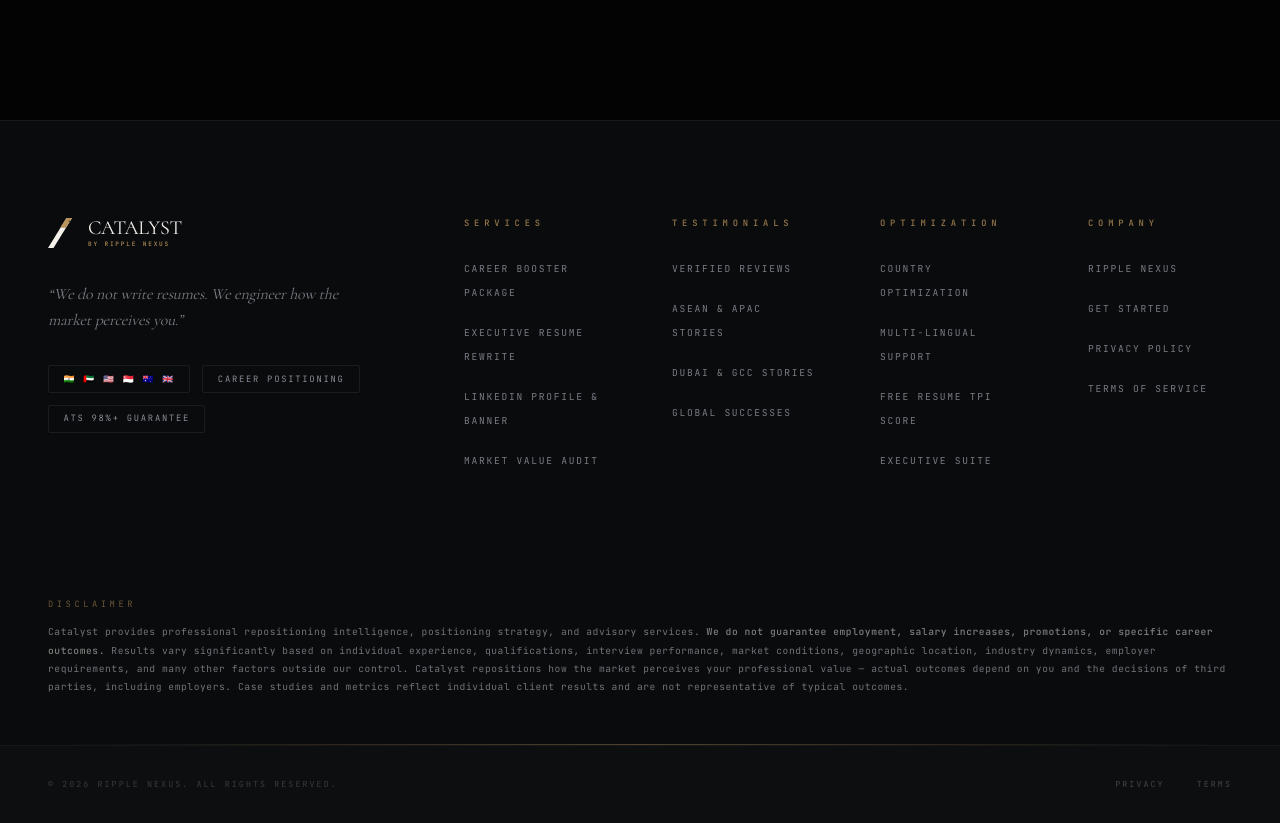
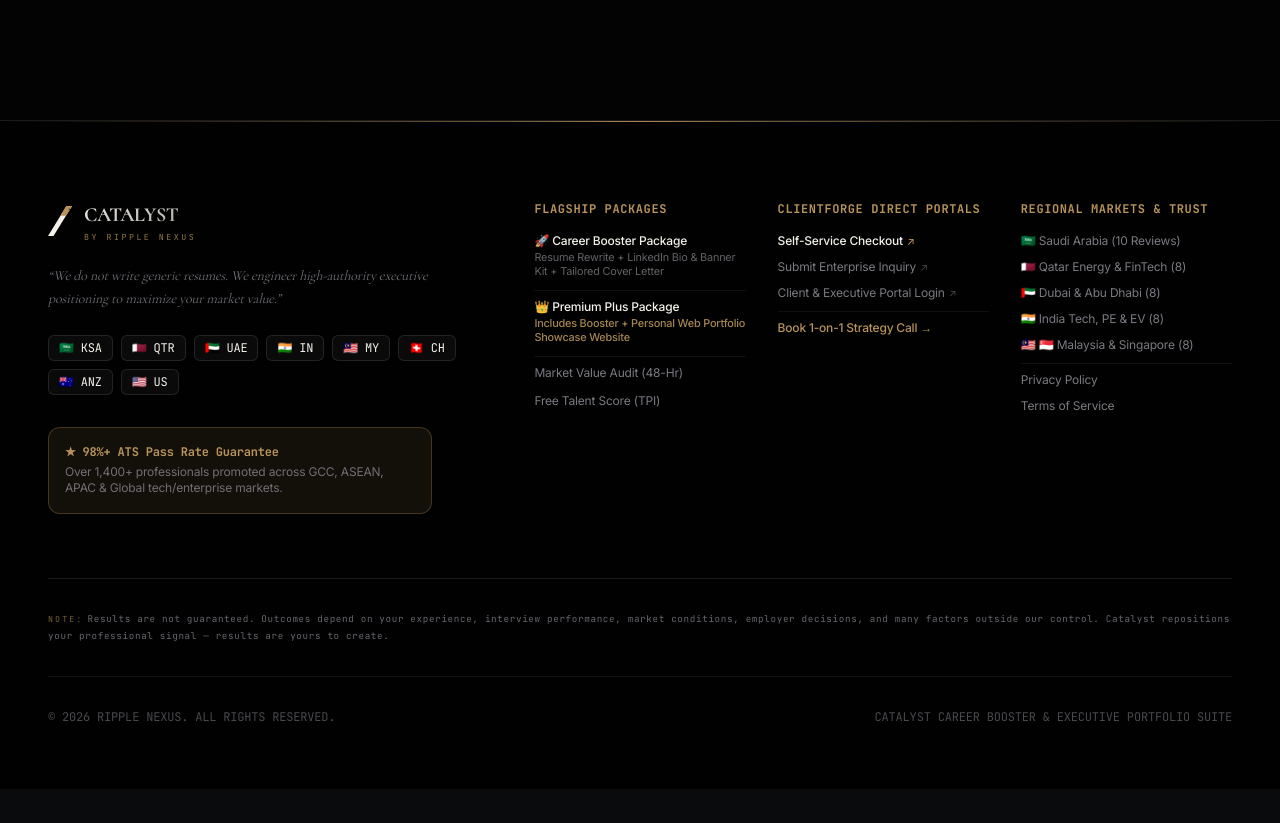
Before and after one commit to ashucfx/catalyst-ripplenexus, a Next.js app: page / in a window 1280 px wide. Shown: the part 6280-7103 px from the top of the page. After the commit the page ends 7069 px from the top, so only its background shows below. Built offline with nearby package versions, Linux system fonts and the light colour scheme; no server answers.

Commit message:
feat: redesign footer UI with prominent Career Booster and Premium Plus portfolio package callouts

```diff
--- a/src/app/blueprint/page.tsx
+++ b/src/app/blueprint/page.tsx
@@ -1,7 +1,6 @@
 import type { Metadata } from 'next'
 import { Header } from '@/components/layout/Header'
 import { Footer } from '@/components/layout/Footer'
-import { Button } from '@/components/ui/Button'
 import { BlueprintPricingMatrix } from '@/components/ui/BlueprintPricingMatrix'
 import { Disclaimer } from '@/components/ui/Disclaimer'
 import Link from 'next/link'
--- a/src/components/layout/Footer.tsx
+++ b/src/components/layout/Footer.tsx
@@ -2,119 +2,212 @@
 import { InflectionMark } from '@/components/ui/InflectionMark'
 import { Disclaimer } from '@/components/ui/Disclaimer'
 
-const links = {
-  Services: [
-    { label: 'Career Booster Package', href: '/blueprint' },
-    { label: 'Executive Resume Rewrite', href: '/blueprint' },
-    { label: 'LinkedIn Profile & Banner', href: '/blueprint' },
-    { label: 'Market Value Audit', href: '/audit' },
-  ],
-  Testimonials: [
-    { label: 'Verified Reviews', href: '/testimonials' },
-    { label: 'ASEAN & APAC Stories', href: '/testimonials?region=ASEAN' },
-    { label: 'Dubai & GCC Stories', href: '/testimonials?region=GCC' },
-    { label: 'Global Successes', href: '/testimonials?region=Global' },
-  ],
-  Optimization: [
-    { label: 'Country Optimization', href: '/blueprint' },
-    { label: 'Multi-Lingual Support', href: '/blueprint' },
-    { label: 'Free Resume TPI Score', href: '/tpi' },
-    { label: 'Executive Suite', href: '/executive' },
-  ],
-  Company: [
-    { label: 'Ripple Nexus', href: 'https://www.theripplenexus.com' },
-    { label: 'Get Started', href: '/blueprint' },
-    { label: 'Privacy Policy', href: '/privacy' },
-    { label: 'Terms of Service', href: '/terms' },
-  ],
-}
-
 export function Footer() {
   return (
-    <footer style={{ background: 'var(--obsidian)', borderTop: '1px solid rgba(255,255,255,0.06)' }}>
+    <footer className="relative bg-black/90 text-bone border-t border-white/10 overflow-hidden">
+      {/* Top subtle gold hairline gradient */}
+      <div
+        className="absolute top-0 inset-x-0 h-px pointer-events-none"
+        style={{
+          background: 'linear-gradient(90deg, transparent 0%, rgba(184,147,91,0.6) 40%, rgba(184,147,91,0.9) 50%, rgba(184,147,91,0.6) 60%, transparent 100%)',
+        }}
+      />
 
-      {/* Main footer grid */}
-      <div className="max-w-dossier mx-auto px-6 lg:px-12 py-24">
-        <div className="grid grid-cols-1 md:grid-cols-6 gap-16">
+      {/* Main Footer Container */}
+      <div className="max-w-dossier mx-auto px-6 lg:px-12 pt-20 pb-16">
+        <div className="grid grid-cols-1 md:grid-cols-2 lg:grid-cols-5 gap-12 lg:gap-8 mb-16">
 
-          {/* Brand column */}
-          <div className="md:col-span-2 flex flex-col gap-8">
-            <Link href="/" className="flex items-center gap-4 group" aria-label="Catalyst Home">
+          {/* Column 1: Brand & Slogan */}
+          <div className="lg:col-span-2 flex flex-col gap-6 pr-0 lg:pr-6">
+            <Link href="/" className="flex items-center gap-3 group" aria-label="Catalyst Home">
               <InflectionMark size="sm" />
-              <div>
-                <p className="display-card text-xl">CATALYST</p>
-                <p className="label-inst opacity-50" style={{ fontSize: '0.38rem', letterSpacing: '0.3em' }}>
+              <div className="flex flex-col leading-none">
+                <span className="font-serif text-bone text-xl font-bold tracking-tight text-gradient">
+                  CATALYST
+                </span>
+                <span className="font-mono text-[0.52rem] tracking-[0.3em] uppercase text-signal-gold/80 mt-1">
                   BY RIPPLE NEXUS
-                </p>
+                </span>
               </div>
             </Link>
 
-            <p className="font-serif text-muted text-base leading-relaxed italic max-w-xs">
-              &ldquo;We do not write resumes. We engineer how the market perceives you.&rdquo;
+            <p className="font-serif text-muted/90 text-sm leading-relaxed italic max-w-sm">
+              &ldquo;We do not write generic resumes. We engineer high-authority executive positioning to maximize your market value.&rdquo;
             </p>
 
-            {/* Trust badges */}
-            <div className="flex flex-wrap gap-3">
-              {['🇮🇳 🇦🇪 🇺🇸 🇸🇬 🇦🇺 🇬🇧', 'Career Positioning', 'ATS 98%+ Guarantee'].map((badge) => (
-                <span key={badge} className="trust-badge" style={{ fontSize: '0.55rem' }}>
-                  {badge}
+            {/* National Coverage Badges */}
+            <div className="flex flex-wrap items-center gap-2">
+              {[
+                '🇸🇦 KSA',
+                '🇶🇦 QTR',
+                '🇦🇪 UAE',
+                '🇮🇳 IN',
+                '🇲🇾 MY',
+                '🇨🇭 CH',
+                '🇦🇺 ANZ',
+                '🇺🇸 US',
+              ].map((flag) => (
+                <span
+                  key={flag}
+                  className="font-mono text-xs text-bone bg-white/[0.04] border border-white/10 px-2.5 py-1 rounded-md"
+                >
+                  {flag}
                 </span>
               ))}
             </div>
+
+            {/* High Trust Callout */}
+            <div className="p-4 rounded-xl bg-signal-gold/10 border border-signal-gold/30 mt-2 max-w-sm">
+              <p className="font-mono text-xs text-signal-gold font-bold mb-1">
+                ★ 98%+ ATS Pass Rate Guarantee
+              </p>
+              <p className="font-sans text-xs text-muted/90 leading-snug">
+                Over 1,400+ professionals promoted across GCC, ASEAN, APAC &amp; Global tech/enterprise markets.
+              </p>
+            </div>
           </div>
 
-          {/* Link columns */}
-          {Object.entries(links).map(([group, items]) => (
-            <div key={group} className="flex flex-col gap-6">
-              <p className="label-inst" style={{ opacity: 0.75, fontSize: '0.55rem' }}>{group}</p>
-              <ul className="flex flex-col gap-4">
-                {items.map((item) => (
-                  <li key={item.href}>
-                    <Link
-                      href={item.href}
-                      className="font-mono text-muted text-[0.6rem] tracking-[0.18em] uppercase
-                                 hover:text-signal-gold transition-colors duration-250"
-                    >
-                      {item.label}
-                    </Link>
-                  </li>
-                ))}
-              </ul>
-            </div>
-          ))}
+          {/* Column 2: Flagship Packages */}
+          <div className="flex flex-col gap-4">
+            <p className="font-mono text-xs text-signal-gold uppercase tracking-wider font-bold">
+              Flagship Packages
+            </p>
+            <ul className="flex flex-col gap-3 text-xs">
+              <li>
+                <Link href="/blueprint" className="font-medium text-bone hover:text-signal-gold transition-colors block">
+                  🚀 Career Booster Package
+                </Link>
+                <p className="text-[0.68rem] text-muted/80 leading-tight mt-0.5">
+                  Resume Rewrite + LinkedIn Bio &amp; Banner Kit + Tailored Cover Letter
+                </p>
+              </li>
+              <li className="pt-2 border-t border-white/[0.06]">
+                <Link href="/blueprint" className="font-medium text-bone hover:text-signal-gold transition-colors block">
+                  👑 Premium Plus Package
+                </Link>
+                <p className="text-[0.68rem] text-signal-gold/90 font-medium leading-tight mt-0.5">
+                  Includes Booster + Personal Web Portfolio Showcase Website
+                </p>
+              </li>
+              <li className="pt-2 border-t border-white/[0.06]">
+                <Link href="/audit" className="text-muted hover:text-bone transition-colors">
+                  Market Value Audit (48-Hr)
+                </Link>
+              </li>
+              <li>
+                <Link href="/tpi" className="text-muted hover:text-bone transition-colors">
+                  Free Talent Score (TPI)
+                </Link>
+              </li>
+            </ul>
+          </div>
+
+          {/* Column 3: ClientForge Portal & Direct Checkout */}
+          <div className="flex flex-col gap-4">
+            <p className="font-mono text-xs text-signal-gold uppercase tracking-wider font-bold">
+              ClientForge Direct Portals
+            </p>
+            <ul className="flex flex-col gap-2.5 text-xs">
+              <li>
+                <a
+                  href="https://clientforge.theripplenexus.com/checkout"
+                  target="_blank"
+                  rel="noopener noreferrer"
+                  className="font-medium text-bone hover:text-signal-gold transition-colors inline-flex items-center gap-1"
+                >
+                  <span>Self-Service Checkout</span>
+                  <span className="text-signal-gold text-[10px]">↗</span>
+                </a>
+              </li>
+              <li>
+                <a
+                  href="https://clientforge.theripplenexus.com/inquire"
+                  target="_blank"
+                  rel="noopener noreferrer"
+                  className="text-muted hover:text-bone transition-colors inline-flex items-center gap-1"
+                >
+                  <span>Submit Enterprise Inquiry</span>
+                  <span className="text-muted/60 text-[10px]">↗</span>
+                </a>
+              </li>
+              <li>
+                <a
+                  href="https://clientforge.theripplenexus.com/login"
+                  target="_blank"
+                  rel="noopener noreferrer"
+                  className="text-muted hover:text-bone transition-colors inline-flex items-center gap-1"
+                >
+                  <span>Client &amp; Executive Portal Login</span>
+                  <span className="text-muted/60 text-[10px]">↗</span>
+                </a>
+              </li>
+              <li className="pt-2 border-t border-white/[0.06]">
+                <Link href="/request" className="text-signal-gold font-medium hover:underline">
+                  Book 1-on-1 Strategy Call →
+                </Link>
+              </li>
+            </ul>
+          </div>
+
+          {/* Column 4: Regional Markets & Legal */}
+          <div className="flex flex-col gap-4">
+            <p className="font-mono text-xs text-signal-gold uppercase tracking-wider font-bold">
+              Regional Markets &amp; Trust
+            </p>
+            <ul className="flex flex-col gap-2.5 text-xs text-muted">
+              <li>
+                <Link href="/testimonials?region=KSA" className="hover:text-bone transition-colors">
+                  🇸🇦 Saudi Arabia (10 Reviews)
+                </Link>
+              </li>
+              <li>
+                <Link href="/testimonials?region=QTR" className="hover:text-bone transition-colors">
+                  🇶🇦 Qatar Energy &amp; FinTech (8)
+                </Link>
+              </li>
+              <li>
+                <Link href="/testimonials?region=UAE" className="hover:text-bone transition-colors">
+                  🇦🇪 Dubai &amp; Abu Dhabi (8)
+                </Link>
+              </li>
+              <li>
+                <Link href="/testimonials?region=IND" className="hover:text-bone transition-colors">
+                  🇮🇳 India Tech, PE &amp; EV (8)
+                </Link>
+              </li>
+              <li>
+                <Link href="/testimonials?region=ASEAN" className="hover:text-bone transition-colors">
+                  🇲🇾 🇸🇬 Malaysia &amp; Singapore (8)
+                </Link>
+              </li>
+              <li className="pt-2 border-t border-white/[0.06]">
+                <Link href="/privacy" className="hover:text-bone transition-colors">
+                  Privacy Policy
+                </Link>
+              </li>
+              <li>
+                <Link href="/terms" className="hover:text-bone transition-colors">
+                  Terms of Service
+                </Link>
+              </li>
+            </ul>
+          </div>
+
         </div>
-      </div>
 
-      {/* Full disclaimer */}
-      <div className="max-w-dossier mx-auto px-6 lg:px-12 pb-12">
-        <Disclaimer variant="full" />
-      </div>
+        {/* Disclaimer Block */}
+        <div className="pt-8 border-t border-white/10 mb-8">
+          <Disclaimer variant="compact" />
+        </div>
 
-      {/* Thin gold separator */}
-      <div className="gold-bar mx-6 lg:mx-12" />
-
-      {/* Footer base */}
-      <div style={{ borderTop: '1px solid rgba(255,255,255,0.04)', background: 'rgba(255,255,255,0.01)' }}>
-        <div className="max-w-dossier mx-auto px-6 lg:px-12 py-8
-                        flex flex-col md:flex-row items-start md:items-center justify-between gap-5">
-          <p className="font-mono text-muted text-[0.52rem] tracking-[0.25em] uppercase opacity-40">
+        {/* Bottom Base */}
+        <div className="pt-8 border-t border-white/[0.06] flex flex-col sm:flex-row items-center justify-between gap-4">
+          <p className="font-mono text-xs text-muted/60">
             © {new Date().getFullYear()} RIPPLE NEXUS. ALL RIGHTS RESERVED.
           </p>
-          <div className="flex gap-8">
-            {[
-              { label: 'Privacy', href: '/privacy' },
-              { label: 'Terms',   href: '/terms' },
-            ].map(({ label, href }) => (
-              <Link
-                key={href}
-                href={href}
-                className="font-mono text-muted text-[0.52rem] tracking-[0.25em] uppercase
-                           hover:text-bone transition-colors opacity-50 hover:opacity-100"
-              >
-                {label}
-              </Link>
-            ))}
-          </div>
+          <p className="font-mono text-xs text-muted/60">
+            CATALYST CAREER BOOSTER &amp; EXECUTIVE PORTFOLIO SUITE
+          </p>
         </div>
       </div>
     </footer>
```
